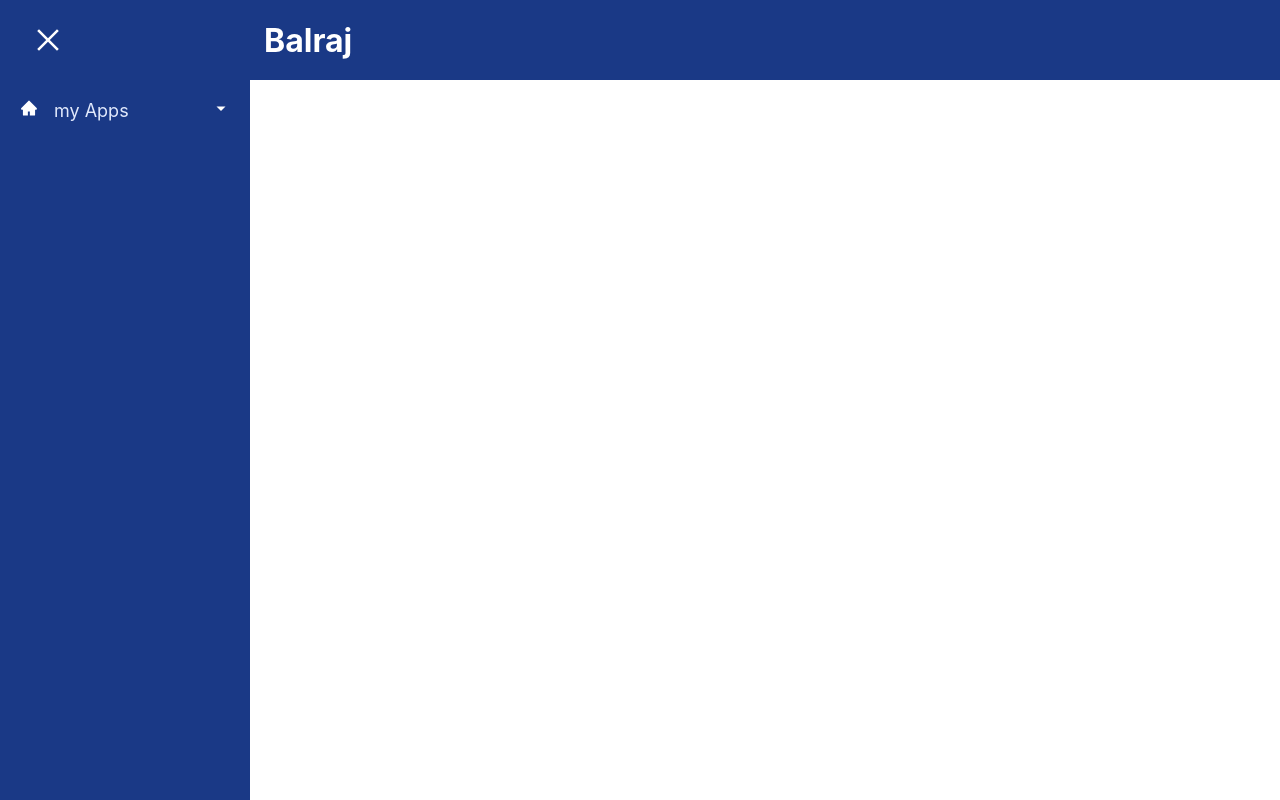
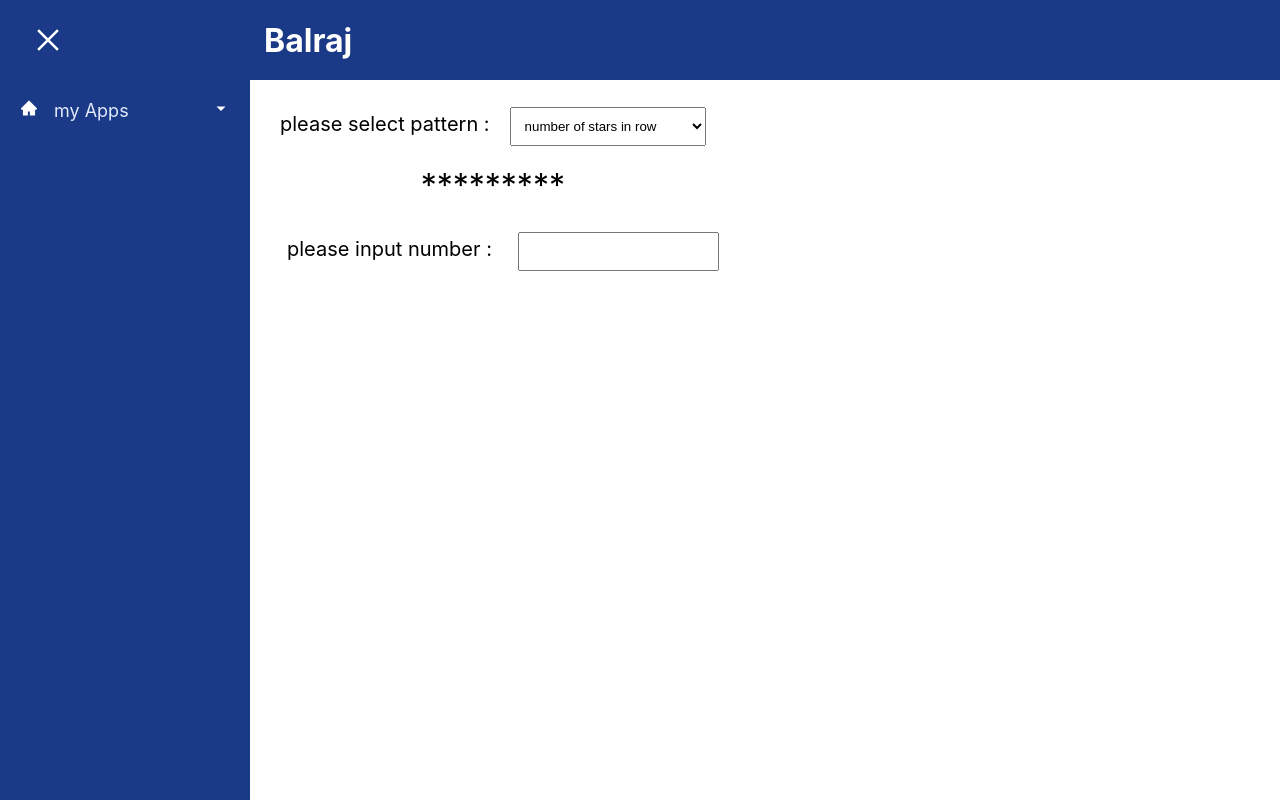
Before and after one commit to Balraj5252/test, a React (Create React App) app: page /my/patterns in a window 1280 px wide. Before the commit this address had no page. Built offline with nearby package versions, Linux system fonts and the light colour scheme.

Commit message:
started on patterns

```diff
--- a/src/my/charecterPrint/index.js
+++ b/src/my/charecterPrint/index.js
@@ -1,4 +1,5 @@
 import {useState} from "react";
+import {CustomInput} from "../util";
 
 const CharacterPrint = () => {
     const [str, setStr] = useState("");
@@ -45,20 +46,17 @@ const CharacterPrint = () => {
             <p> example input : a1b4</p>
             <p> example output : abbbb</p>
                 </span>
-            <div style={{marginLeft : "20px",marginTop: "20px", alignContent: " center"}}>
-                <input
-                    style={{padding: 10}}
-                    onChange={onChangeInput}
-                    value={str}
-                    />
-
-                <button style={{marginLeft: 20, padding: 10, color: "white",background: "#058efb"}}
-                        onClick={printString}
-                        disabled={!valid}
-                >
-                    Submit
-                </button>
-            </div>
+            <CustomInput
+                props = {{
+                    label: "please give input string : ",
+                    onChangeInput: onChangeInput,
+                    type : "string",
+                    value: str,
+                    isButton: true,
+                    onButtonClick :printString,
+                    valid : valid
+            }}
+            />
                 <p>{valid ? null :
                     <span style={{fontSize : "20px", color: "#ee3131"}}>
                         Please enter a valid string
--- /dev/null
+++ b/src/my/patterns/index.js
@@ -0,0 +1,52 @@
+
+import {patternData} from "./patternData";
+import {useState} from "react";
+import RowStars from "./rowStars";
+
+const Patterns = () => {
+    const [selectedPattern, setSelectedPattern] = useState(patternData[0]);
+    const ssp = (event) => {
+        let v;
+        for ( let i =0; i<patternData.length;i++) {
+            if(patternData[i].id.toString() === event.target.value){
+                v = patternData[i];
+            }
+        }
+        setSelectedPattern(v);
+    }
+
+    const switchCase = () => {
+        return (
+            <div>
+                {selectedPattern.id === 0 ? <RowStars /> : null}
+                {selectedPattern.id === 1 ? <span>here comes column</span> : null}
+            </div>
+        );
+    }
+    return (
+        <div>
+            <div style={{margin: "20px"}}>
+                <label style={{fontSize : "20px", marginRight: "20px"}}>
+                    please select pattern :
+                </label>
+                <select onChange={ssp} style={{padding: 10}} >
+                    {patternData.map((item, index) => {
+                        return(
+                            <option value={item.id} style={{background:"blue"}}>{item.name}</option>
+                        );
+                    })}
+                </select>
+            </div>
+            <div>
+                {selectedPattern.example}
+            </div>
+            <div>
+                {switchCase()}
+            </div>
+
+        </div>
+    );
+}
+
+
+export default Patterns;
--- /dev/null
+++ b/src/my/patterns/patternData.js
@@ -0,0 +1,14 @@
+
+
+export const patternData = [
+    {
+        id: 0,
+        name: "number of stars in row",
+        example: <span> ********* </span>
+    },
+    {
+        id: 1,
+        name: "number of stars in column",
+        example: <span> * <br/> *<br/>* </span>
+    }
+];
--- /dev/null
+++ b/src/my/patterns/rowStars.js
@@ -0,0 +1,34 @@
+import {CustomInput} from "../util";
+import {useState} from "react";
+
+
+const RowStars = () => {
+    const [stars, setStars] = useState("");
+
+    const onChangeInput = (value) => {
+        let starsL= "";
+        for (let i=0;i<value.target.value;i++){
+            starsL = starsL + "*";
+        }
+        setStars(starsL);
+    }
+    return (
+        <div>
+            <CustomInput
+                props = {{
+                    label: "please input number : ",
+                    onChangeInput: onChangeInput,
+                    value: null,
+                    type: "number",
+                    isButton: false,
+                    onButtonClick : null,
+                    valid : true
+                }}
+            />
+
+            <p style={{fontSize : "40px", color: "#4f567c", marginTop : "20px", flex: "fit-content"}}> {stars}</p>
+        </div>
+    );
+}
+
+export default RowStars;
--- /dev/null
+++ b/src/my/util.js
@@ -0,0 +1,26 @@
+
+
+export const CustomInput = (props) => {
+    return (
+        <div style={{marginLeft : "20px",marginTop: "20px", alignContent: " center"}}>
+            <label style={{fontSize : "20px", marginRight: "20px"}}>
+                {props.props.label}
+            </label>
+            <input
+                type = {props.props.type}
+                style={{padding: 10}}
+                onChange={props.props.onChangeInput}
+                value={props.props.value ? props.props.value : undefined}
+            />
+            {props.props.isButton ?
+            <button style={{marginLeft: 20, padding: 10, color: "white",background: "#058efb"}}
+                    onClick={props.props.onButtonClick}
+                    disabled={!props.props.valid}
+            >
+                Submit
+            </button>
+                : null}
+        </div>
+
+    );
+}
--- a/src/sidebar/SidebarData.js
+++ b/src/sidebar/SidebarData.js
@@ -28,6 +28,11 @@ export const SidebarData = [
                 title: "CharPrint",
                 path: "/my/charPrint",
                 icon: <IoIcons.IoIosPaper />,
+            },
+            {
+                title: "Patterns",
+                path: "/my/patterns",
+                icon: <IoIcons.IoIosPaper />,
             }
         ],
     }
--- a/src/sidebar/index.js
+++ b/src/sidebar/index.js
@@ -12,6 +12,7 @@ import React, {useState} from "react";
 import * as FaIcons from "react-icons/fa";
 import { IconContext } from "react-icons/lib";
 import CharacterPrint from "../my/charecterPrint";
+import Patterns from "../my/patterns";
 
 
 const Nav = styled.div`
@@ -80,6 +81,10 @@ const SideMenu = () => {
                     path="/my/charPrint"
                     element={<div><CharacterPrint /></div>}
                 />
+                <Route
+                    path="/my/patterns"
+                    element={<div><Patterns /></div>}
+                />
                     {/*<Route*/}
                 {/*    path="/about-us/aim"*/}
                 {/*    element={<OurAim />}*/}
```
